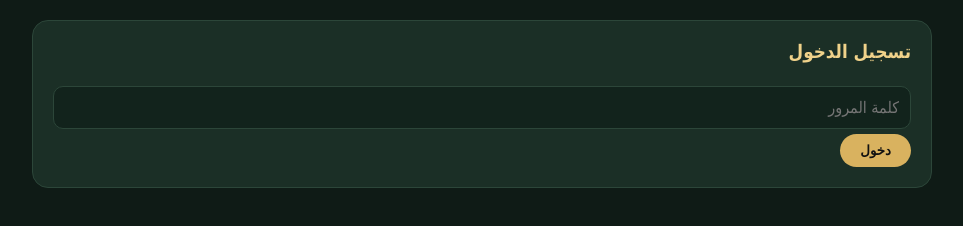
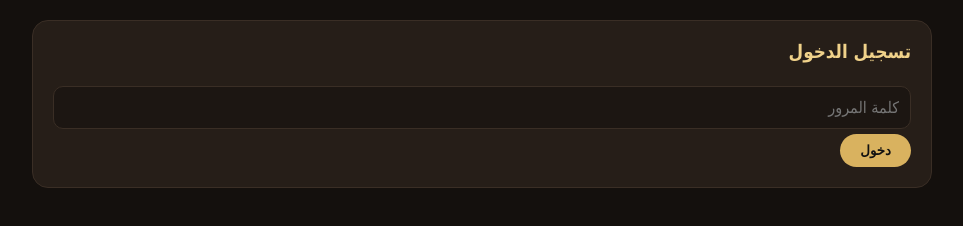
Before and after one commit to GamePatchHub88/Dr.MamdouhHamdi, a website: page public/admin/index.html in a window 1280 px wide. Shown: the whole page, without its empty margins (158-1121 px from the left). Drawn offline with Linux system fonts and the light colour scheme.

Commit message:
Add files via upload

```diff
--- a/public/admin/index.html
+++ b/public/admin/index.html
@@ -1,10 +1,10 @@
 <!DOCTYPE html><html lang="ar" dir="rtl"><head><meta charset="utf-8"><meta name="viewport" content="width=device-width,initial-scale=1"><title>لوحة الإدارة - دوبامين</title>
 <style>
-body{font-family:Tahoma,sans-serif;background:#0f1b16;color:#f3ede0;margin:0;padding:20px}.w{max-width:900px;margin:auto}
-.c{background:#1b2f26;border:1px solid #2c4639;border-radius:16px;padding:20px;margin-bottom:18px}
-input,textarea,select{width:100%;padding:11px;margin:5px 0;border-radius:10px;border:1px solid #2c4639;background:#12231c;color:#fff;font:inherit;box-sizing:border-box}
+body{font-family:Tahoma,sans-serif;background:#14100d;color:#f3ede0;margin:0;padding:20px}.w{max-width:900px;margin:auto}
+.c{background:#261e18;border:1px solid #3a2e25;border-radius:16px;padding:20px;margin-bottom:18px}
+input,textarea,select{width:100%;padding:11px;margin:5px 0;border-radius:10px;border:1px solid #3a2e25;background:#1c1612;color:#fff;font:inherit;box-sizing:border-box}
 button{background:#d9b25f;color:#111;border:0;border-radius:30px;padding:9px 20px;font-weight:700;cursor:pointer}button.d{background:#b04a4a;color:#fff;padding:4px 12px}
-.r{display:flex;justify-content:space-between;align-items:center;border-bottom:1px solid #2c4639;padding:8px 0;gap:10px}h3{color:#f0d28a;margin-top:0}
+.r{display:flex;justify-content:space-between;align-items:center;border-bottom:1px solid #3a2e25;padding:8px 0;gap:10px}h3{color:#f0d28a;margin-top:0}
 </style></head><body><div class="w">
 <div class="c" id="lg"><h3>تسجيل الدخول</h3><input id="pw" type="password" placeholder="كلمة المرور"><button onclick="login()">دخول</button></div>
 <div id="app" style="display:none">
```
